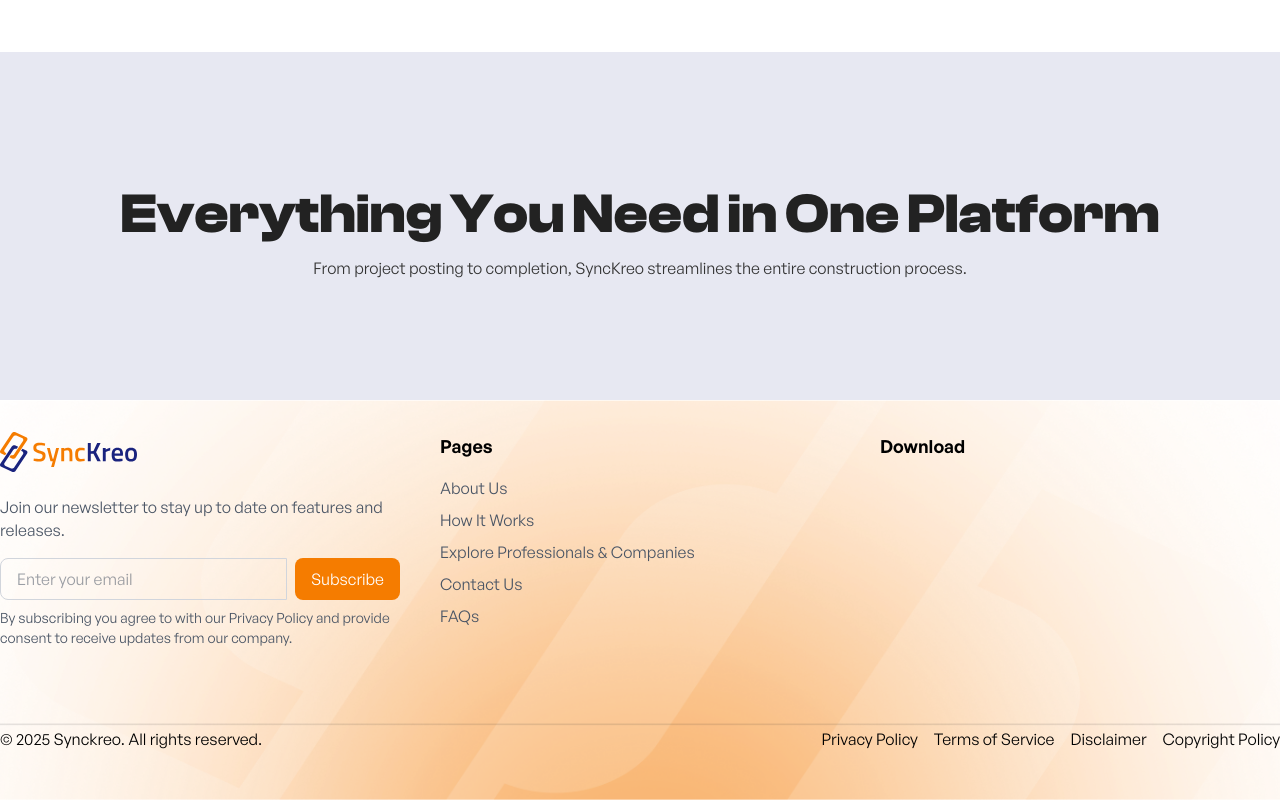
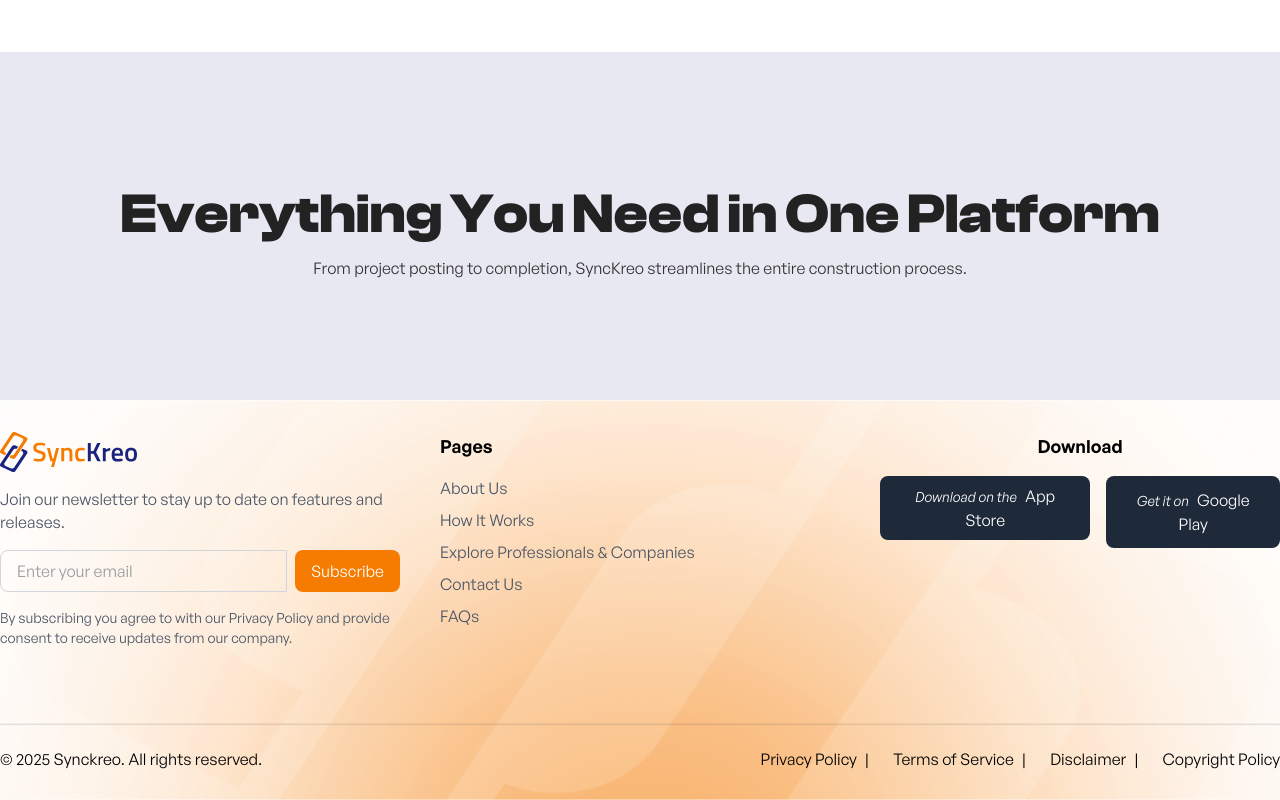
Before and after one commit to synckreo/synckreo-frontend, a React (Vite) app: page / in a window 1280 px wide. Shown: the part 748-1548 px from the top of the page. Built offline with nearby package versions, Linux system fonts and the light colour scheme.

Commit message:
Added Download Button to Footer Section and fix other styles

```diff
--- a/src/components/layouts/footer/Footer.jsx
+++ b/src/components/layouts/footer/Footer.jsx
@@ -10,6 +10,7 @@ export const Footer = () => {
     textAlign: 'start',
     minHeight: '400px',
   };
+
   return (
     <footer style={footerBgStyles} className="w-full h-48">
       <div className="container grid grid-cols-3 mx-auto py-8 flex flex-col items-start gap-10">
@@ -19,8 +20,7 @@ export const Footer = () => {
             alt="Synckreo Logo"
             className="w-541px h-80px"
           />
-          <br />
-          <p className="text-sm text-gray-600">
+          <p className="text-sm text-gray-600 mt-4">
             Join our newsletter to stay up to date on features and
             releases.
           </p>
@@ -37,7 +37,7 @@ export const Footer = () => {
               Subscribe
             </button>
           </form>
-          <span className="text-sm text-gray-600 mt-2 block">
+          <span className="text-sm text-gray-600 mt-4 block">
             By subscribing you agree to with our Privacy Policy and
             provide consent to receive updates from our company.
           </span>
@@ -75,27 +75,52 @@ export const Footer = () => {
             FAQs
           </a>
         </div>
-        <div>
-          <h3 className="text-lg font-semibold mb-2">Download</h3>
+        <div className="align-items-center flex flex-col gap-2">
+          <h3 className="text-center text-lg font-semibold mb-2">
+            Download
+          </h3>
+          <div className="mb-4 align-items-center flex gap-4 flex-row">
+            <button className="bg-gray-800 text-white px-4 py-2 rounded-lg hover:bg-gray-700 transition-colors mb-2">
+              <i className="fab fa-apple mr-2 text-sm">
+                Download on the
+              </i>
+              App Store
+            </button>
+            <button className="bg-gray-800 text-white px-4 py-2 rounded-lg hover:bg-gray-700 transition-colors">
+              <i className="fab fa-google-play mr-2 text-sm">
+                Get it on
+              </i>
+              Google Play
+            </button>
+          </div>
         </div>
       </div>
-      <div className="mt-8 pt-4 container mx-auto">
+      <div className="mt-13 pt-4 container mx-auto">
         <p className="text-sm">
           &copy; {new Date().getFullYear()} Synckreo. All rights
           reserved.
           <ul className="float-end flex space-x-4">
             <li>
-              <a href="#" className="hover:underline">
+              <a
+                href="#"
+                className="hover:underline after:content-['|'] after:mx-2"
+              >
                 Privacy Policy
               </a>
             </li>
             <li>
-              <a href="#" className="hover:underline">
+              <a
+                href="#"
+                className="hover:underline after:content-['|'] after:mx-2"
+              >
                 Terms of Service
               </a>
             </li>
             <li>
-              <a href="#" className="hover:underline">
+              <a
+                href="#"
+                className="hover:underline after:content-['|'] after:mx-2"
+              >
                 Disclaimer
               </a>
             </li>
```
